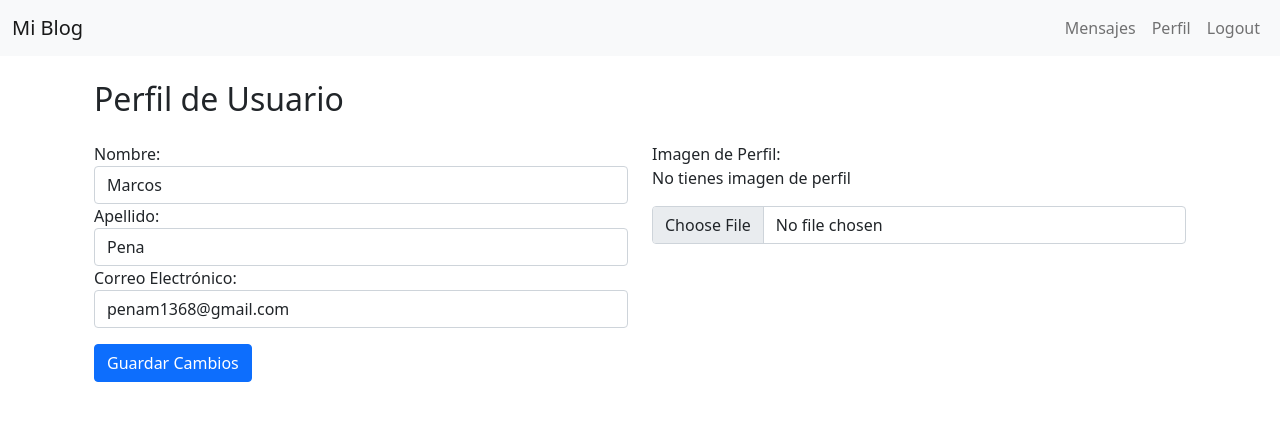
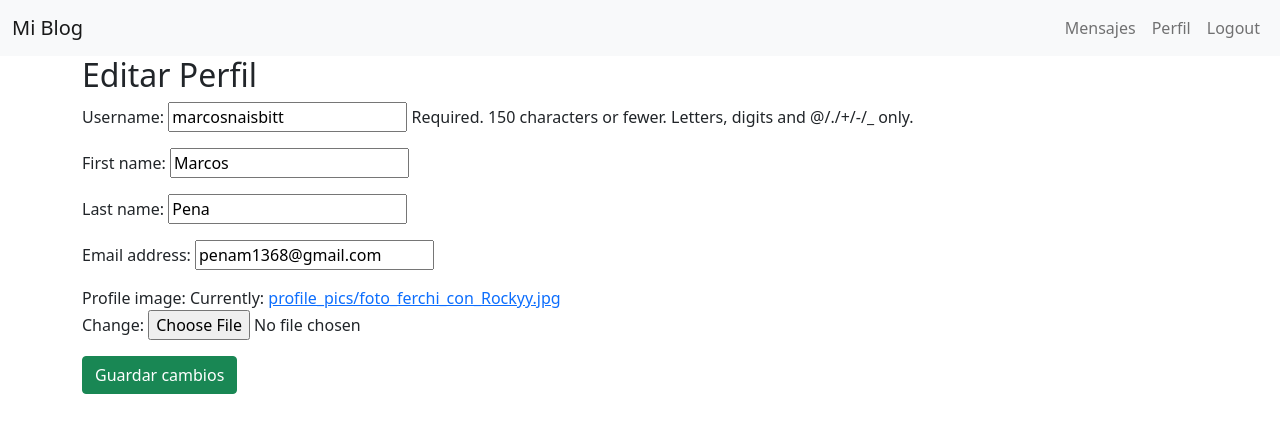
Before and after one commit to Penam3068/Proyectofinal, a Django app: page /profile/ in a window 1280 px wide. Shown: the top 433 px of the page. Run offline with Django 5.2, Linux system fonts and the light colour scheme; a user stored in the database is signed in; data comes from the database, SQL or seed files in the repository; both versions use the stored data as it was after the commit.

Commit message:
Ultimas correciones de bugs

```diff
--- a/blog_project/blog_app/forms.py
+++ b/blog_project/blog_app/forms.py
@@ -26,7 +26,13 @@ class PostForm(forms.ModelForm):
         model = Post
         fields = ['title', 'subtitle', 'body', 'image']
 
+
+class UserForm(forms.ModelForm):
+    class Meta:
+        model = User
+        fields = ['username', 'first_name', 'last_name', 'email']
+
 class ProfileForm(forms.ModelForm):
     class Meta:
         model = Profile
-        fields = ['first_name', 'last_name', 'email', 'profile_image']
+        fields = ['profile_image']
--- a/blog_project/blog_app/templates/blog_app/profile_view.html
+++ b/blog_project/blog_app/templates/blog_app/profile_view.html
@@ -1,47 +1,10 @@
 {% extends 'blog_app/base.html' %}
-
 {% block content %}
-<div class="container mt-4">
-    <h2 class="mb-4">Perfil de Usuario</h2>
-    <form method="POST" enctype="multipart/form-data">
-        {% csrf_token %}
-        <div class="row">
-            <div class="col-md-6">
-                <!-- Nombre -->
-                <div class="form-group">
-                    <label for="first_name">Nombre:</label>
-                    <input type="text" id="first_name" name="first_name" class="form-control" value="{{ user.first_name }}">
-                </div>
-
-                <!-- Apellido -->
-                <div class="form-group">
-                    <label for="last_name">Apellido:</label>
-                    <input type="text" id="last_name" name="last_name" class="form-control" value="{{ user.last_name }}">
-                </div>
-
-                <!-- Correo Electrónico -->
-                <div class="form-group">
-                    <label for="email">Correo Electrónico:</label>
-                    <input type="email" id="email" name="email" class="form-control" value="{{ user.email }}">
-                </div>
-            </div>
-
-            <div class="col-md-6">
-                <!-- Imagen de Perfil -->
-                <div class="form-group">
-                    <label for="profile_image">Imagen de Perfil:</label>
-                    {% if profile.image %}
-                        <img src="{{ profile.image.url }}" class="img-thumbnail mb-2" alt="Imagen de Perfil">
-                    {% else %}
-                        <p>No tienes imagen de perfil</p>
-                    {% endif %}
-                    <input type="file" id="profile_image" name="profile_image" class="form-control">
-                </div>
-            </div>
-        </div>
-
-        <!-- Botón para Guardar Cambios -->
-        <button type="submit" class="btn btn-primary mt-3">Guardar Cambios</button>
-    </form>
-</div>
+<h2>Editar Perfil</h2>
+<form method="POST" enctype="multipart/form-data">
+    {% csrf_token %}
+    {{ user_form.as_p }}
+    {{ profile_form.as_p }}
+    <button type="submit" class="btn btn-success">Guardar cambios</button>
+</form>
 {% endblock %}
--- a/blog_project/blog_app/views.py
+++ b/blog_project/blog_app/views.py
@@ -5,7 +5,7 @@ from django.contrib.auth.decorators import login_required
 from django.contrib.auth.models import User
 from messaging.models import Message
 from .models import Profile, Post
-from .forms import UserRegisterForm, UserProfileForm, PostForm, ProfileForm
+from .forms import UserRegisterForm, UserProfileForm, PostForm, ProfileForm, UserForm
 from messaging.forms import MessageForm
 
 # Vista para index (ver posts)
@@ -50,14 +50,20 @@ def register(request):
 @login_required
 def edit_profile(request):
     if request.method == 'POST':
-        form = ProfileForm(request.POST, request.FILES, instance=request.user.profile)  # Incluye request.FILES si estás manejando imágenes
-        if form.is_valid():
-            form.save()
-            return redirect('profile')  # Redirige después de guardar
+        user_form = UserForm(request.POST, instance=request.user)
+        profile_form = ProfileForm(request.POST, request.FILES, instance=request.user.profile)
+        if user_form.is_valid() and profile_form.is_valid():
+            user_form.save()
+            profile_form.save()
+            return redirect('profile')
     else:
-        form = ProfileForm(instance=request.user.profile)
+        user_form = UserForm(instance=request.user)
+        profile_form = ProfileForm(instance=request.user.profile)
 
-    return render(request, 'blog_app/profile_view.html', {'form': form})
+    return render(request, 'blog_app/profile_view.html', {
+        'user_form': user_form,
+        'profile_form': profile_form
+    })
 
 @login_required
 def post_create(request):
```
Also changed, not shown: blog_project/blog_app/templates/blog_app/edit_profile.html (+9 -17 lines), blog_project/messaging/templates/messaging_app/inbox.html (+13 -39 lines), blog_project/messaging/templates/messaging_app/send_message.html (+3 -5 lines), blog_project/messaging/templates/messaging_app/view_message.html (+4 -16 lines), blog_project/messaging/views.py (+6 -5 lines), blog_project/db.sqlite3, 4 other files.
